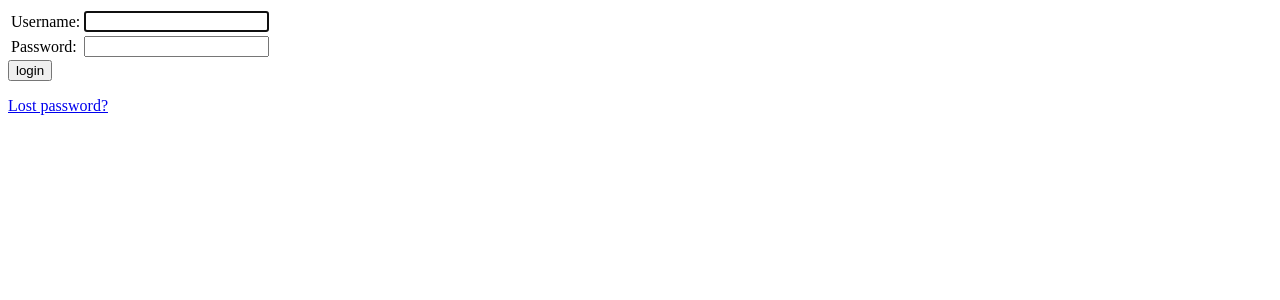
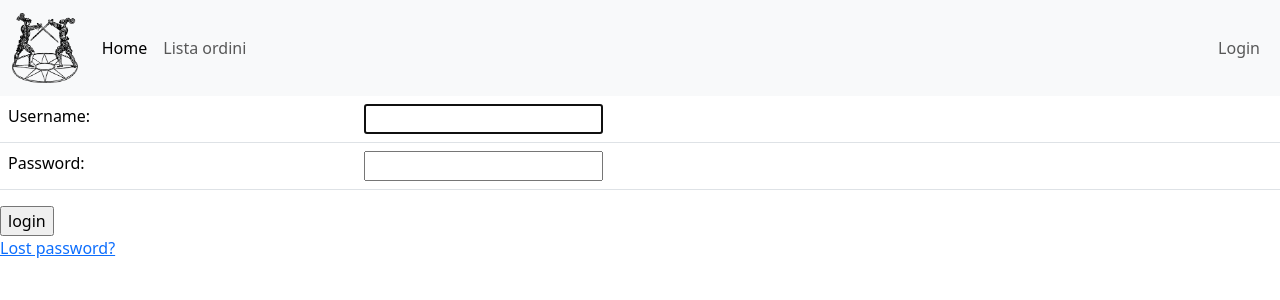
Before and after one commit to ruben-tura/grocc, a Django app: page /accounts/login/ in a window 1280 px wide. Shown: the top 300 px of the page. Run offline with Django 4.2, Linux system fonts and the light colour scheme.

Commit message:
navbar fix

```diff
--- a/templates/base_generic.html
+++ b/templates/base_generic.html
@@ -25,16 +25,20 @@
               <li class="nav-item">
                 <a class="nav-link" href="/orders">Lista ordini</a>
               </li>
-              <!-- <li class="nav-item dropdown">
-                <a class="nav-link dropdown-toggle" href="#" id="navbarDropdownMenuLink" role="button" data-bs-toggle="dropdown" aria-expanded="false">
-                  Dropdown link
-                </a>
-                <ul class="dropdown-menu" aria-labelledby="navbarDropdownMenuLink">
-                  <li><a class="dropdown-item" href="#">Action</a></li>
-                  <li><a class="dropdown-item" href="#">Another action</a></li>
-                  <li><a class="dropdown-item" href="#">Something else here</a></li>
-                </ul>
-              </li> -->
+            </ul>
+            <ul class="navbar-nav d-flex ms-auto">
+              {% if user.is_authenticated %}
+              <li class="nav-item">
+                <span class="nav-link navbar-text" href="#">Ciao {{ user.username }}!</span>
+              </li>
+              <li class="nav-item">
+                <a class="nav-link" href="/accounts/logout">Logout</a>
+              </li>
+              {% else %}
+              <li class="nav-item">
+                <a class="nav-link" href="/accounts/login">Login</a>
+              </li>
+              {% endif %}
             </ul>
           </div>
         </div>
--- a/templates/registration/logged_out.html
+++ b/templates/registration/logged_out.html
@@ -1,4 +1,4 @@
-
+{% extends "base_generic.html" %}
 {% block content %}
   <p>Logged out!</p>
   <a href="{% url 'login'%}">Click here to login again.</a>
--- a/templates/registration/login.html
+++ b/templates/registration/login.html
@@ -1,4 +1,4 @@
-
+{% extends "base_generic.html" %}
 
 {% block content %}
 
@@ -17,7 +17,7 @@
 
   <form method="post" action="{% url 'login' %}">
     {% csrf_token %}
-    <table>
+    <table class="table">
       <tr>
         <td>{{ form.username.label_tag }}</td>
         <td>{{ form.username }}</td>
```
Also changed, not shown: db.sqlite3.
